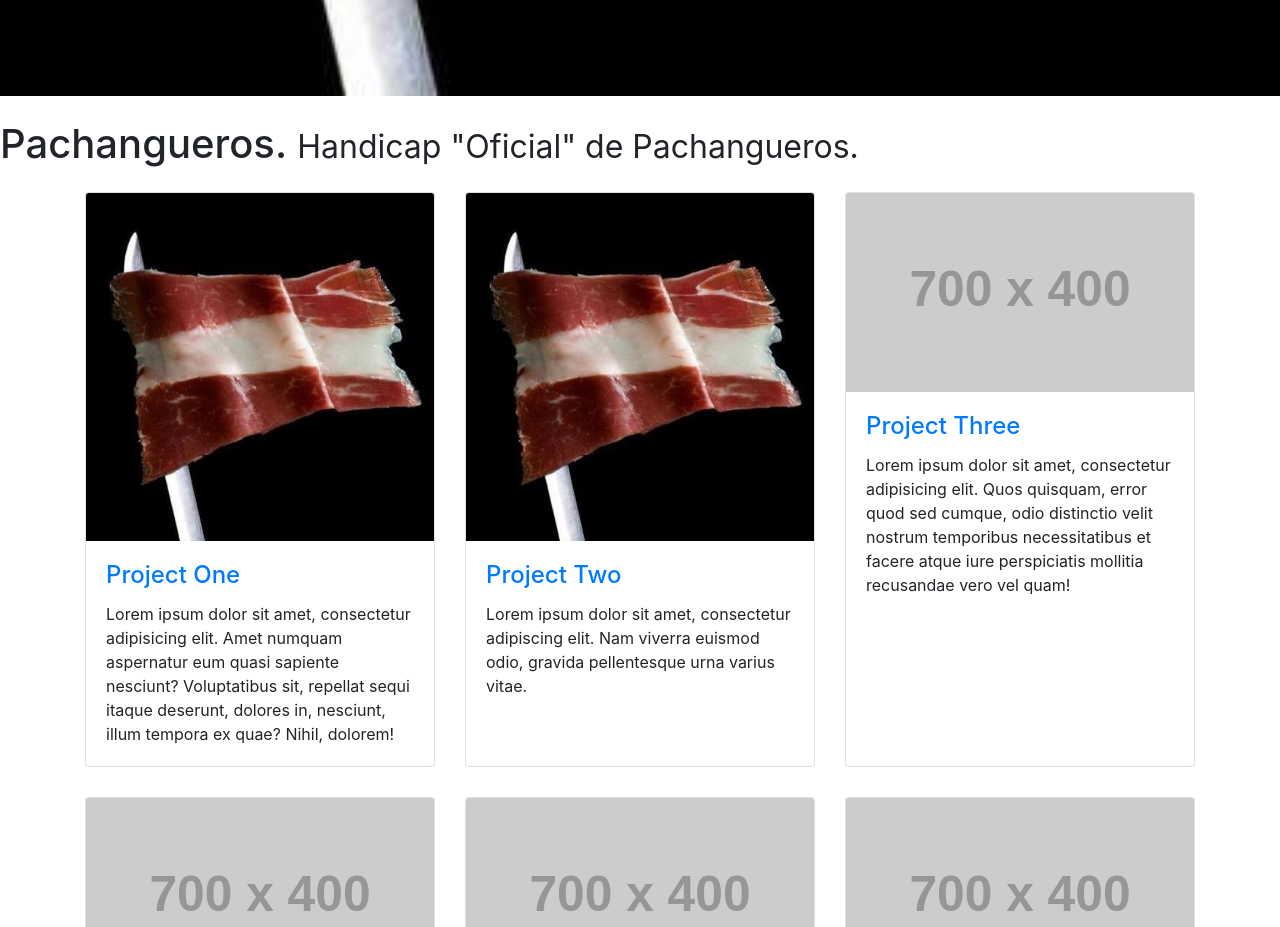
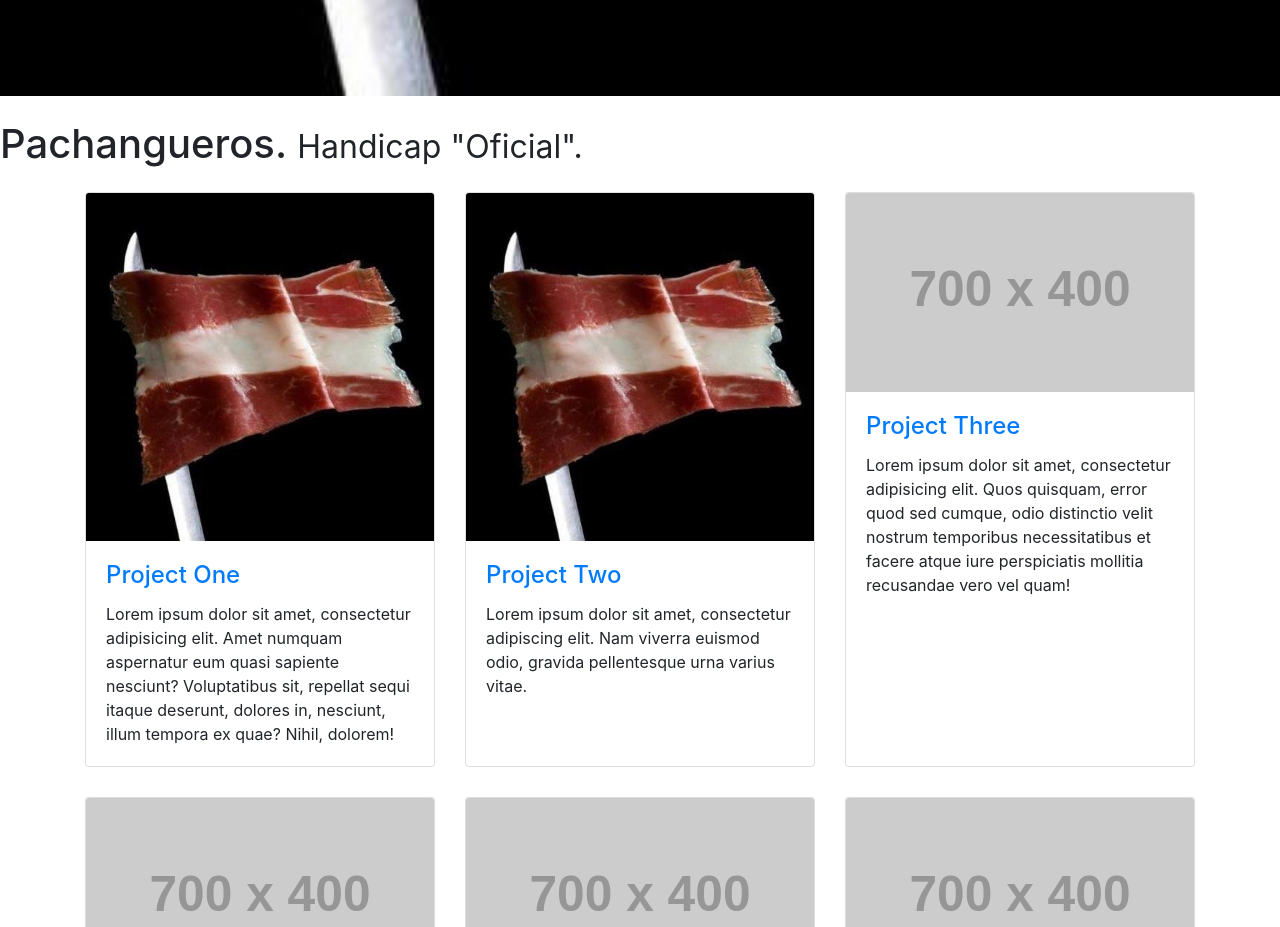
Before and after one commit to asicilial/ejemplo, a website: page index.html in a window 1280 px wide. Shown: the part 1240-2167 px from the top of the page. Drawn offline with Linux system fonts and the light colour scheme; placeholder pictures from the web are drawn by us.

Commit message:
Update index.html

```diff
--- a/index.html
+++ b/index.html
@@ -20,7 +20,7 @@
 
     <!-- Page Heading -->
       <h1 class="my-4">Pachangueros.
-        <small>Handicap "Oficial" de Pachangueros.</small>
+        <small>Handicap "Oficial".</small>
       </h1>
 
 
```
